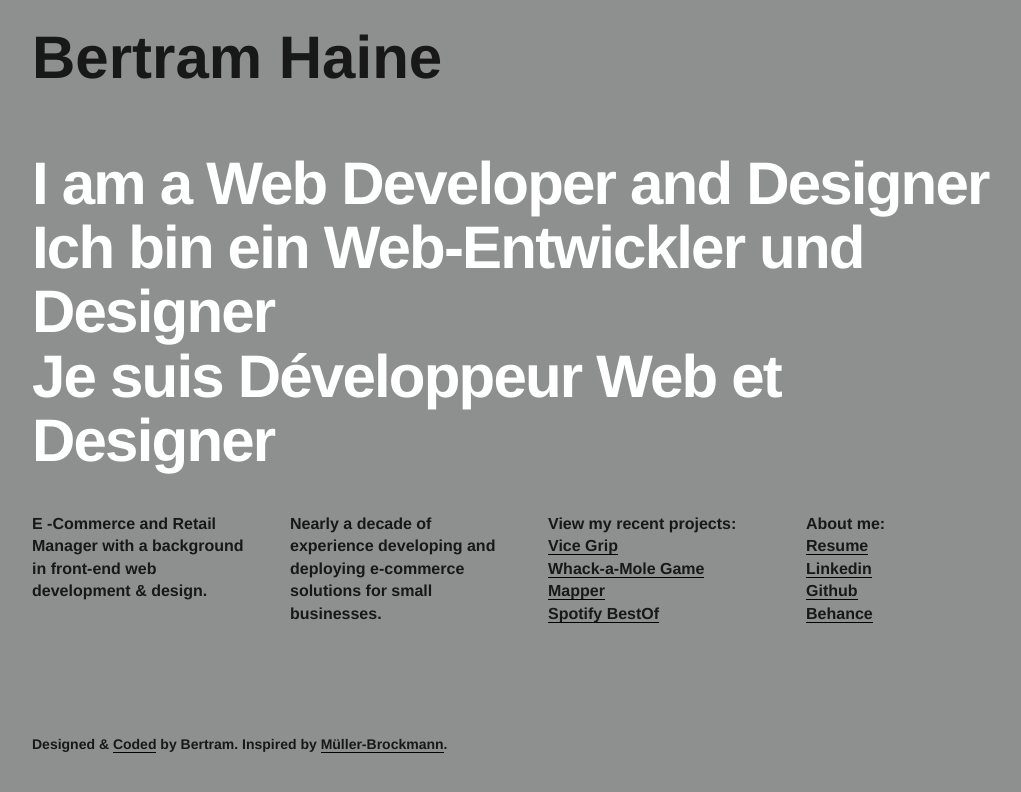
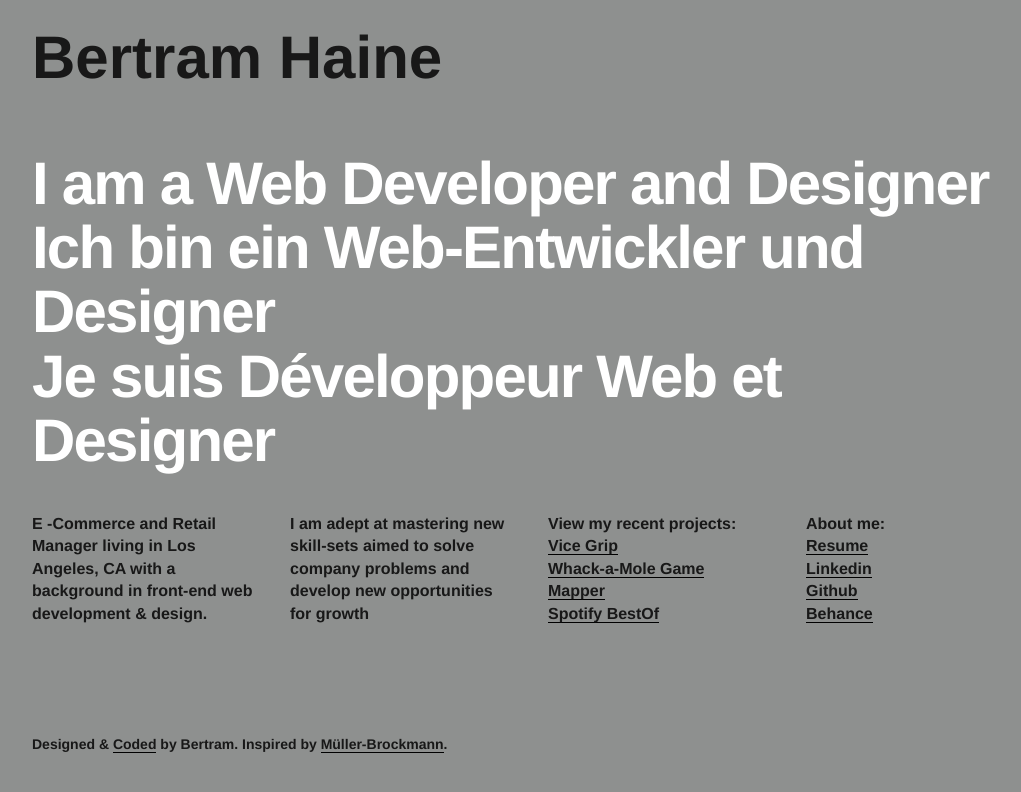
Before and after one commit to BertHaine/BertHaine.github.io, a Jekyll site: the page built from index.html, in a window 1280 px wide. Shown: the top 792 px of the page, without its empty margins (108-1129 px from the left). Built offline with Jekyll 4.4.1, drawn with Linux system fonts in a browser that asks for light colours.

Commit message:
updated location & bio again

```diff
--- a/_data/data.yml
+++ b/_data/data.yml
@@ -25,5 +25,5 @@ intro:
   - title: Je suis Développeur Web et Designer
 
 info:
-  - bio: E -Commerce and Retail Manager with a background in front-end web development & design.
-  - bio2: Nearly a decade of experience developing and deploying e-commerce solutions for small businesses.
+  - bio: E -Commerce and Retail Manager living in Los Angeles, CA with a background in front-end web development & design.
+  - bio2: I am adept at mastering new skill-sets aimed to solve company problems and develop new opportunities for growth
```
